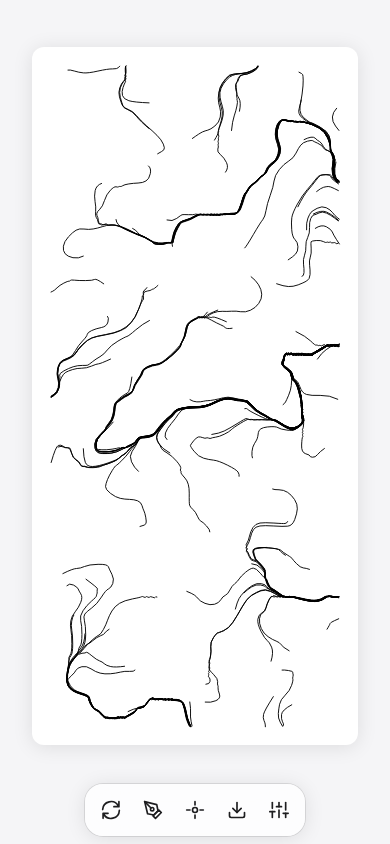
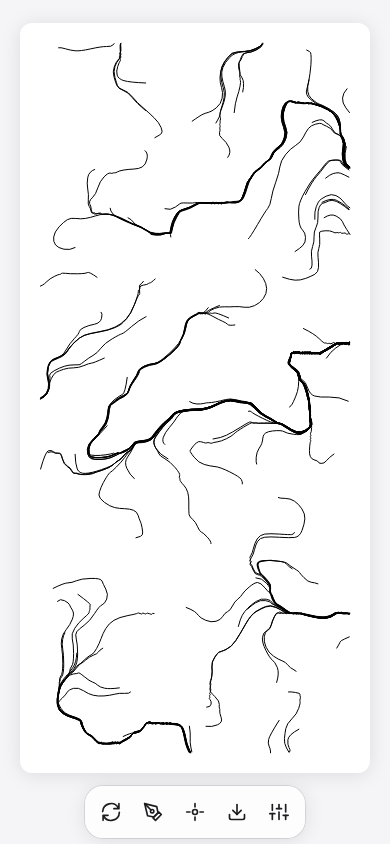
Before and after one commit to bkmargetts/flow-lines, a React (Vite) app in the folder packages/web/: page / in a window 390 px wide. Built offline with nearby package versions, Linux system fonts and the light colour scheme.

Commit message:
fix: reduce padding to maximize canvas space on mobile

```diff
--- a/packages/web/src/components/Preview.tsx
+++ b/packages/web/src/components/Preview.tsx
@@ -47,7 +47,7 @@ export function Preview({
   }, []);
 
   // Calculate scale to fit
-  const padding = 32;
+  const padding = 8;
   const availableWidth = containerSize.width - padding * 2;
   const availableHeight = containerSize.height - padding * 2;
   const scale = Math.min(availableWidth / width, availableHeight / height, 1);
--- a/packages/web/src/styles.css
+++ b/packages/web/src/styles.css
@@ -60,8 +60,8 @@ body {
   display: flex;
   align-items: center;
   justify-content: center;
-  padding: 12px;
-  padding-bottom: 72px; /* Space for toolbar */
+  padding: 8px;
+  padding-bottom: 60px; /* Space for toolbar */
 }
 
 .canvas {
@@ -476,15 +476,15 @@ body {
 /* Safe area for iOS */
 @supports (padding-bottom: env(safe-area-inset-bottom)) {
   .toolbar {
-    bottom: calc(8px + env(safe-area-inset-bottom));
+    bottom: calc(6px + env(safe-area-inset-bottom));
   }
 
   .preview {
-    padding-bottom: calc(64px + env(safe-area-inset-bottom));
+    padding-bottom: calc(56px + env(safe-area-inset-bottom));
   }
 
   .paint-controls-bar {
-    top: calc(8px + env(safe-area-inset-top));
+    top: calc(4px + env(safe-area-inset-top));
   }
 
   .sheet {
```
